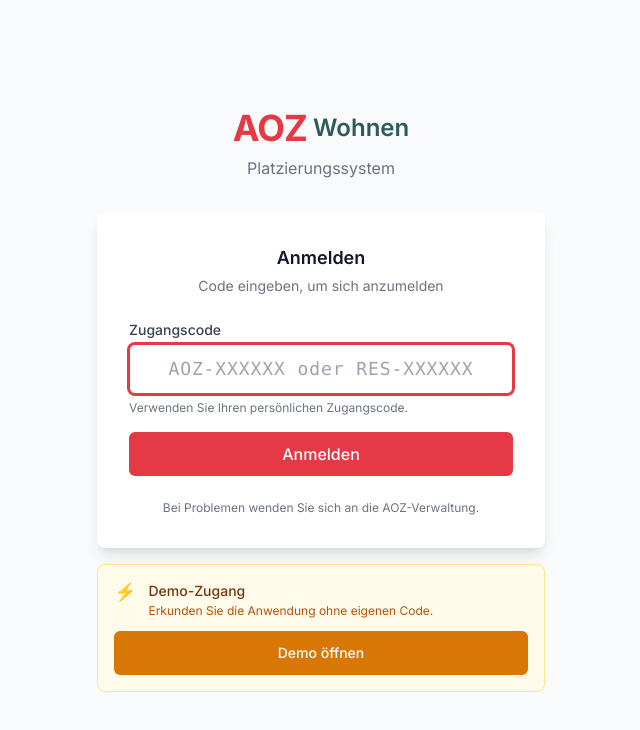
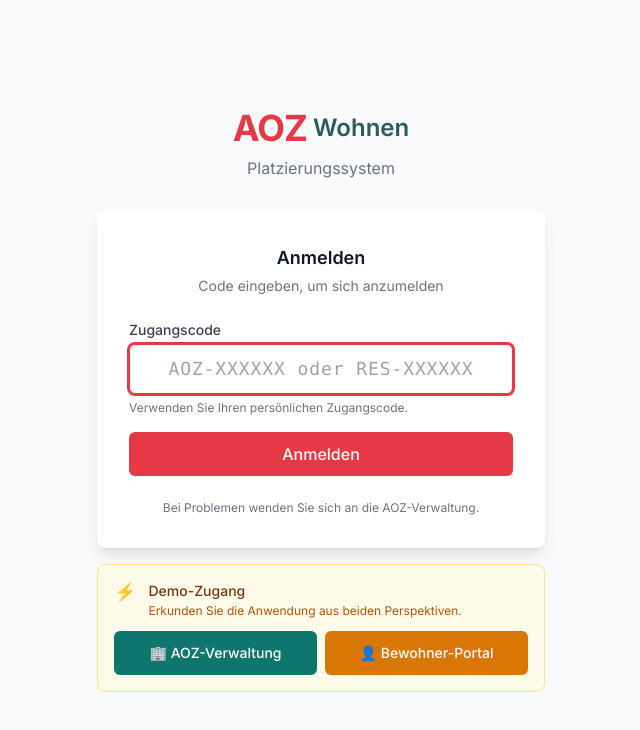
Before and after one commit to bitbaum/aoz-housing, a Next.js app: page /login in a window 1280 px wide. Shown: the top 730 px of the page, without its empty margins (319-959 px from the left). Built offline with nearby package versions, Linux system fonts and the light colour scheme.

Commit message:
feat: dual demo buttons — AOZ admin + resident portal, zero friction
Login page now shows two demo access buttons:
- 🏢 AOZ-Verwaltung (admin dashboard)
- 👤 Bewohner-Portal (resident view)
No registration needed, instant access to both perspectives.

```diff
--- a/src/app/login/page.tsx
+++ b/src/app/login/page.tsx
@@ -11,7 +11,8 @@
   | { status: 'success'; type: 'staff' | 'resident'; message: string }
   | { status: 'error'; message: string }
 
-const DEMO_CODE = 'AOZ-ADMIN1'
+const DEMO_ADMIN_CODE = 'AOZ-ADMIN1'
+const DEMO_RESIDENT_CODE = 'RES-001'
 
 function LoginForm() {
   const router = useRouter()
@@ -66,9 +67,14 @@
     await submitCode(code)
   }
 
-  async function handleDemo() {
-    setCode(DEMO_CODE)
-    await submitCode(DEMO_CODE)
+  async function handleDemoAdmin() {
+    setCode(DEMO_ADMIN_CODE)
+    await submitCode(DEMO_ADMIN_CODE)
+  }
+
+  async function handleDemoResident() {
+    setCode(DEMO_RESIDENT_CODE)
+    await submitCode(DEMO_RESIDENT_CODE)
   }
 
   return (
@@ -152,18 +158,29 @@
             <span className="text-amber-600 text-lg leading-none mt-0.5" aria-hidden="true">⚡</span>
             <div className="flex-1 min-w-0">
               <p className="text-sm font-medium text-amber-900">{LOGIN_LABELS.demo.title}</p>
-              <p className="text-xs text-amber-700 mt-0.5">{LOGIN_LABELS.demo.description}</p>
+              <p className="text-xs text-amber-700 mt-0.5">Erkunden Sie die Anwendung aus beiden Perspektiven.</p>
             </div>
           </div>
+          <div className="mt-3 flex gap-2">
             <button
-            onClick={handleDemo}
+              onClick={handleDemoAdmin}
               disabled={state.status === 'loading'}
-            className="mt-3 w-full py-2 px-4 bg-amber-600 text-white text-sm font-medium rounded-md
+              className="flex-1 py-2.5 px-4 bg-teal-700 text-white text-sm font-medium rounded-md
+                       hover:bg-teal-800 focus:outline-none focus:ring-2 focus:ring-teal-500 focus:ring-offset-2
+                       disabled:opacity-50 disabled:cursor-not-allowed transition-colors min-h-[44px]"
+            >
+              🏢 AOZ-Verwaltung
+            </button>
+            <button
+              onClick={handleDemoResident}
+              disabled={state.status === 'loading'}
+              className="flex-1 py-2.5 px-4 bg-amber-600 text-white text-sm font-medium rounded-md
                        hover:bg-amber-700 focus:outline-none focus:ring-2 focus:ring-amber-500 focus:ring-offset-2
                        disabled:opacity-50 disabled:cursor-not-allowed transition-colors min-h-[44px]"
             >
-            {state.status === 'loading' ? LOGIN_LABELS.submitting : LOGIN_LABELS.demo.button}
+              👤 Bewohner-Portal
             </button>
+          </div>
         </div>
       )}
     </div>
```
Lines whose indentation alone changed are shown as unchanged.
